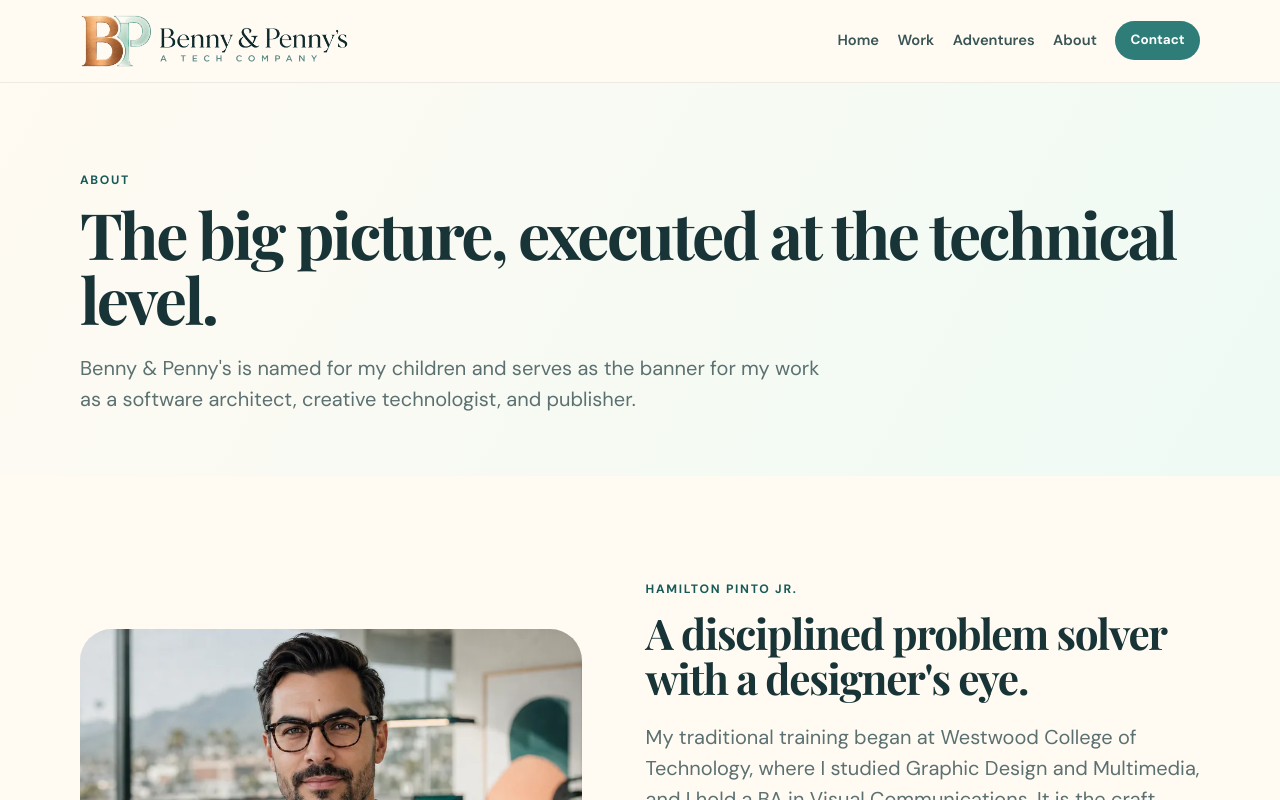
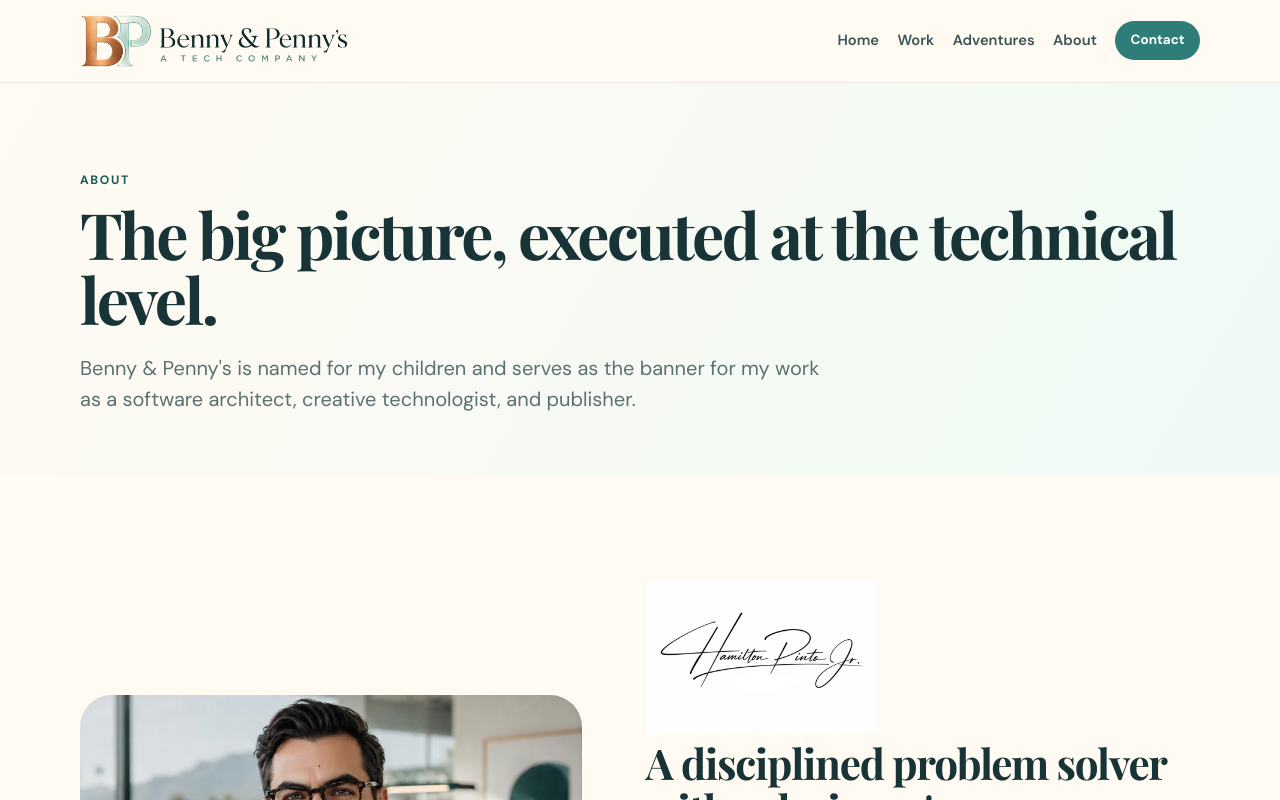
Before and after one commit to hpintojr/bennyandpenny, a Next.js app: page /about in a window 1280 px wide. Shown: the top 800 px of the page. Built offline with nearby package versions, Linux system fonts and the light colour scheme.

Commit message:
Replace About name label with signature image

```diff
--- a/app/about/page.tsx
+++ b/app/about/page.tsx
@@ -47,7 +47,14 @@ export default function AboutPage() {
             />
           </div>
           <div>
-            <p className="eyebrow">Hamilton Pinto Jr.</p>
+            <Image
+              src="/images/Sig.png"
+              alt="Hamilton Pinto Jr. signature"
+              width={230}
+              height={153}
+              sizes="230px"
+              className="aboutSignature"
+            />
             <h2 className="h2">A disciplined problem solver with a designer&apos;s eye.</h2>
             <p className="lede">
               My traditional training began at Westwood College of Technology, where I studied Graphic
```
